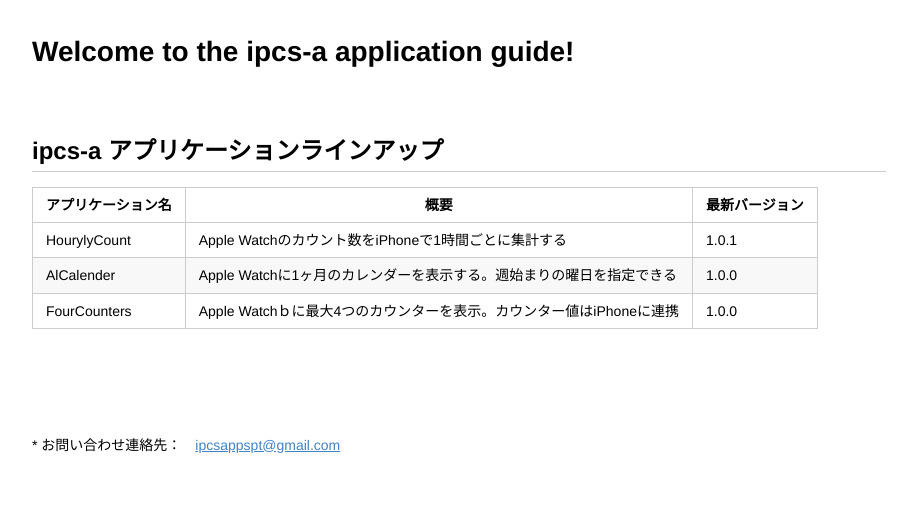
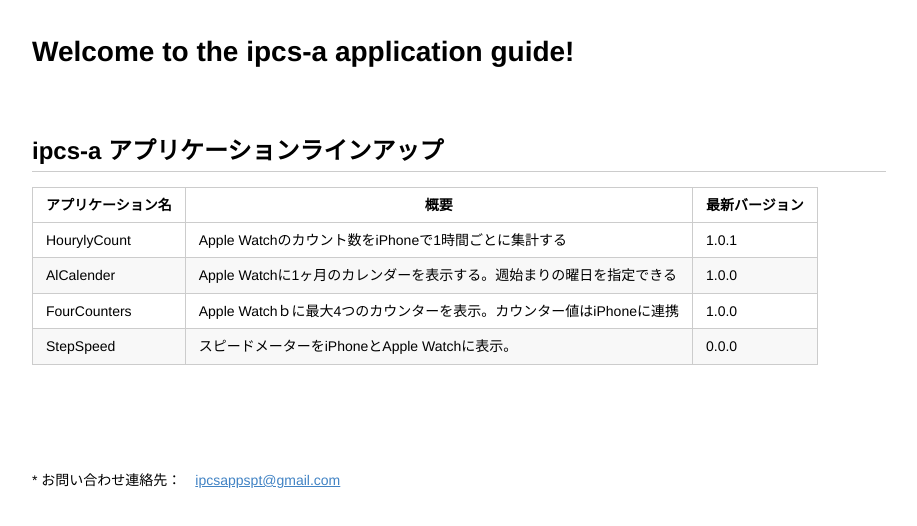
Before and after one commit to ipcs-a/Applicationguidance, a plain HTML site: page index.html in a window 1280 px wide. Shown: the whole page, without its empty margins (181-1098 px from the left). Drawn offline with Linux system fonts and the light colour scheme.

Commit message:
StepSpeedを追加

```diff
--- a/index.html
+++ b/index.html
@@ -362,6 +362,11 @@
 <td>Apple Watchｂに最大4つのカウンターを表示。カウンター値はiPhoneに連携</td>
 <td>1.0.0</td>
 </tr>
+<tr>
+<td>StepSpeed</td>
+<td>スピードメーターをiPhoneとApple Watchに表示。</td>
+<td>0.0.0</td>
+</tr>
 </tbody>
 </table>
 
```
